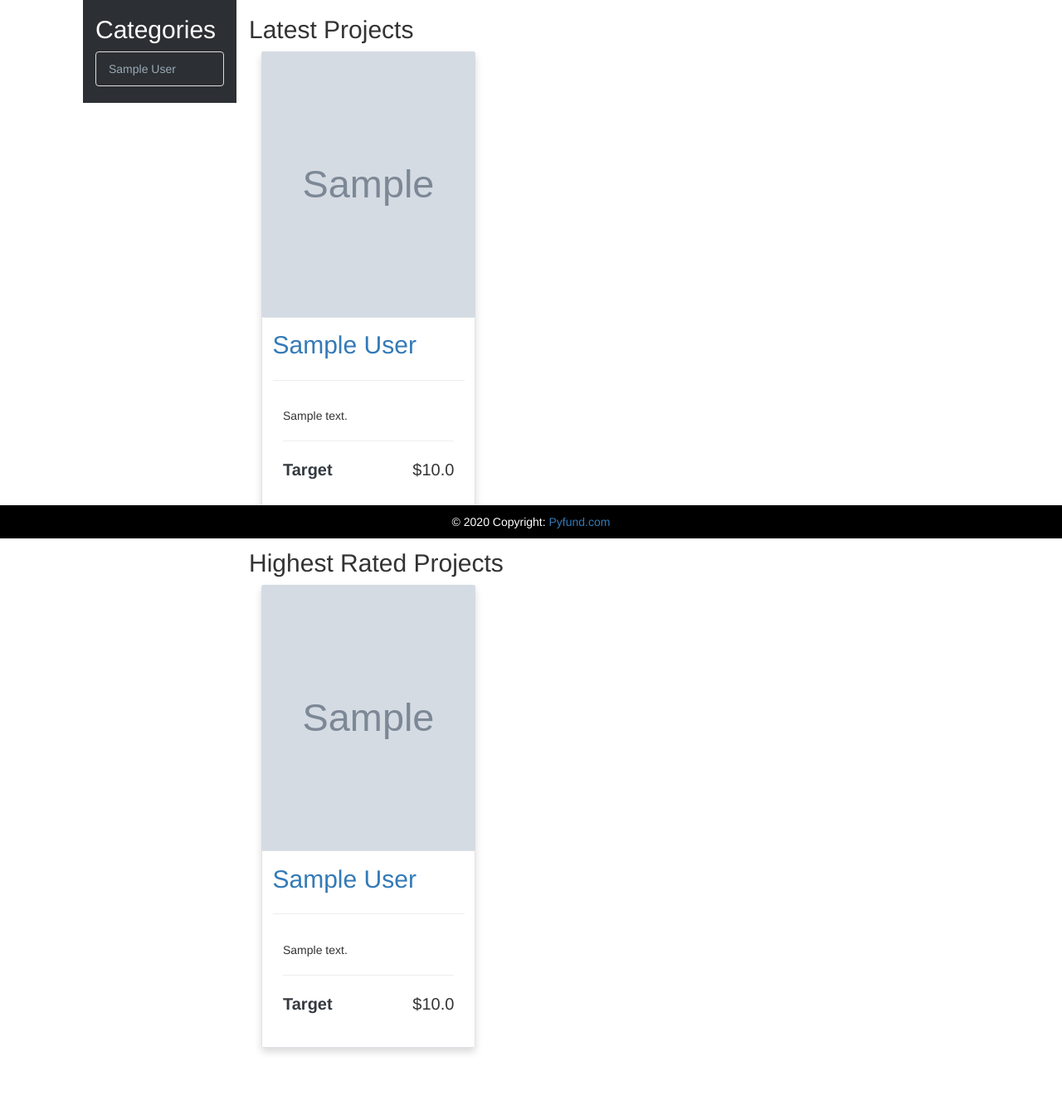
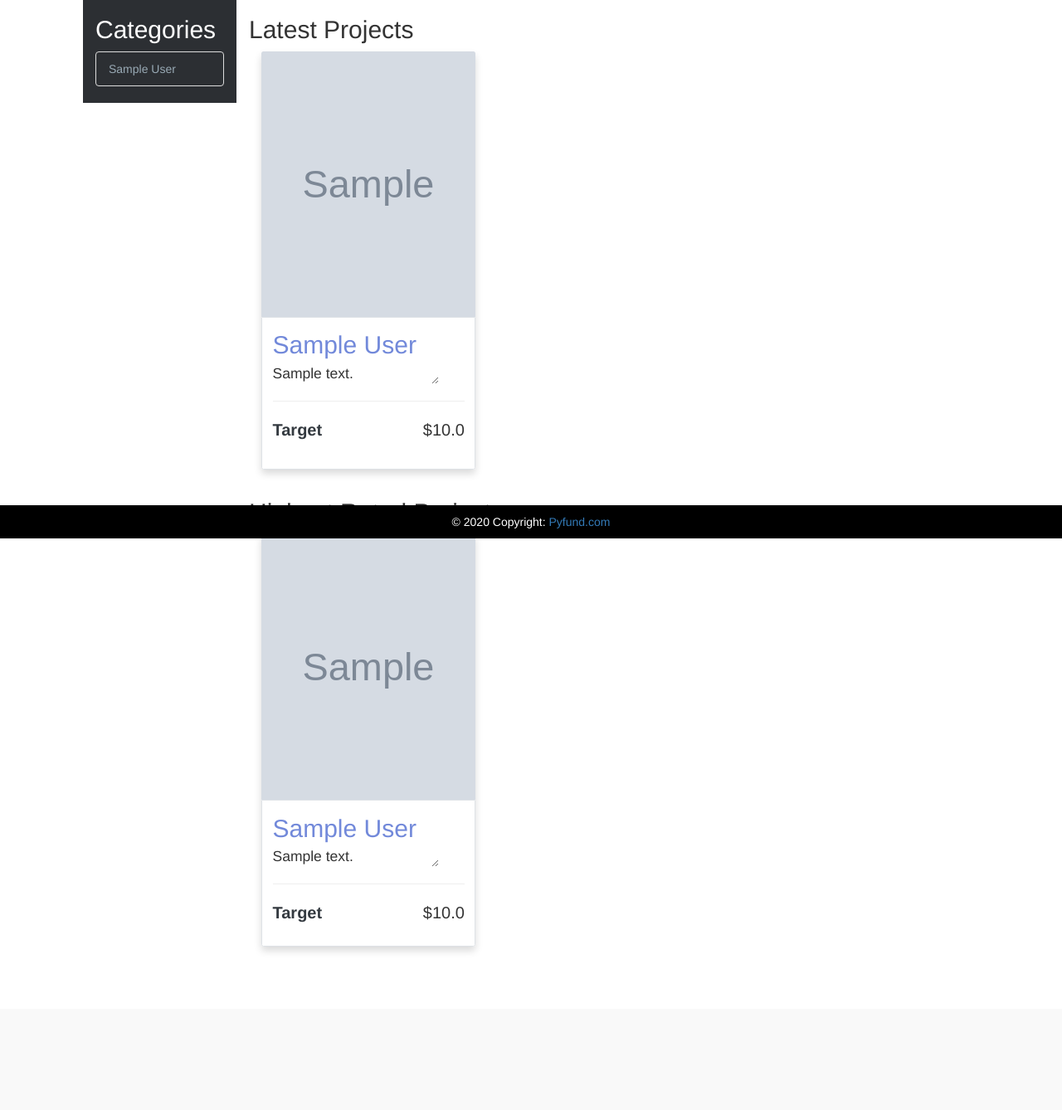
Before and after one commit to asaid-0/pyreads, a Django app: page / in a window 1280 px wide. Shown: the part 151-1489 px from the top of the page at 83% size. After the commit the page ends 1297 px from the top, so only its background shows below. Run offline with Django 3.2, Linux system fonts and the light colour scheme; tables that the repository leaves empty hold one stand-in row (values such as "Sample post"); grey boxes marked "Sample" are stand-in pictures; some libraries are stand-ins or nearby versions.

Commit message:
ui modification

```diff
--- a/static/home/card.css
+++ b/static/home/card.css
@@ -7,15 +7,16 @@
 }
 
 a.card-text {
-    color:inherit;
+    color: inherit;
 }
 a:hover {
-    color:#4C49A2;
-    text-decoration:none;
+    color: #18191C;
+    text-decoration: underline;
 }
 .card-title{
     font-size: 3rem;
-
+    color: #7289da;
+    /* background-color: lawngreen; */
 }
 .body-info{
     font-size: 2rem;
@@ -23,13 +24,21 @@ a:hover {
 .body-figure{
     font-size: 2rem;
 }
-.card-footer{
+/* .card-footer{
     height: 5rem;
     background-color: white;
-}
+} */
 .btn{
     font-size: 1.75rem;
 }
 .card-img-top {
     height: 40vh;
 }
+.card-text{
+    font-size: 1.75rem;
+    width: 20rem;
+    resize: horizontal;
+    white-space: nowrap;
+    overflow: hidden;
+    text-overflow: ellipsis;
+}
--- a/users/templates/users/home.html
+++ b/users/templates/users/home.html
@@ -44,8 +44,8 @@
                         <a href="{% url 'view_project' project.id %}" class="card-title">
                             {{project.title}}
                         </a>
-                        <hr>
-                        <div class="card-body">
+                        <!-- <hr> -->
+                        <!-- <div class="card-body"> -->
                             <p class="card-text">{{project.details}}</p>
                             <hr>
                             <ul class="list-unstyled d-flex justify-content-between text-center">
@@ -56,7 +56,7 @@
                                     <span class="amount body-figure">${{project.total_target}}</span>
                                 </li>
                             </ul>
-                        </div>
+                        <!-- </div> -->
                     </div>
                 </div>
             </div>
@@ -92,8 +92,7 @@
                         <a href="{% url 'view_project' project.id %}" class="card-title">
                             {{project.title}}
                         </a>
-                        <hr>
-                        <div class="card-body">
+                        <!-- <div class="card-body"> -->
                             <p class="card-text">{{project.details}}</p>
                             <hr>
                             <ul class="list-unstyled d-flex justify-content-between mb-3 text-center small">
@@ -104,7 +103,7 @@
                                     <span class="amount body-figure">${{project.total_target}}</span>
                                 </li>
                             </ul>
-                        </div>
+                        <!-- </div> -->
                     </div>
                 </div>
             </div>
```
